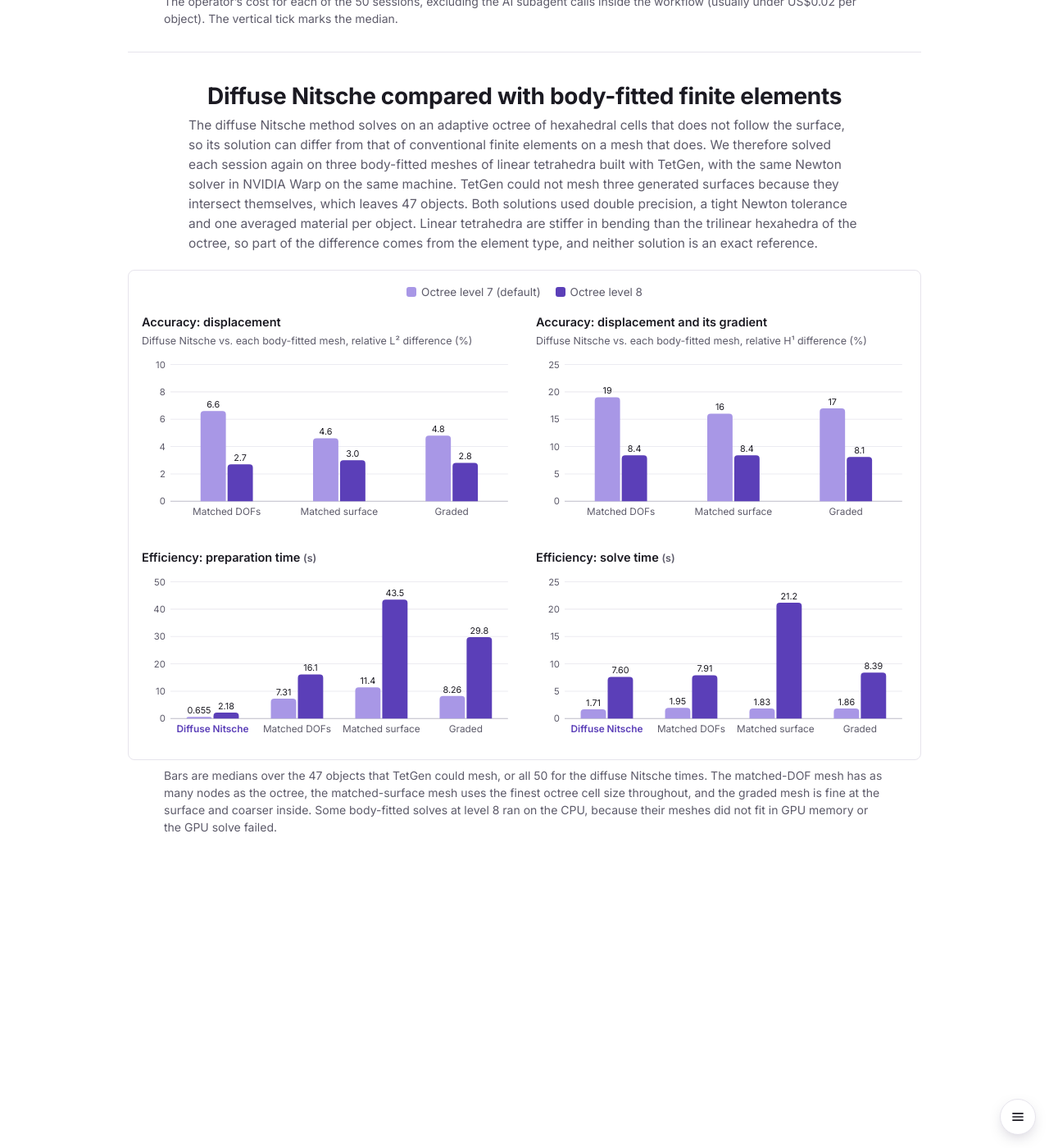
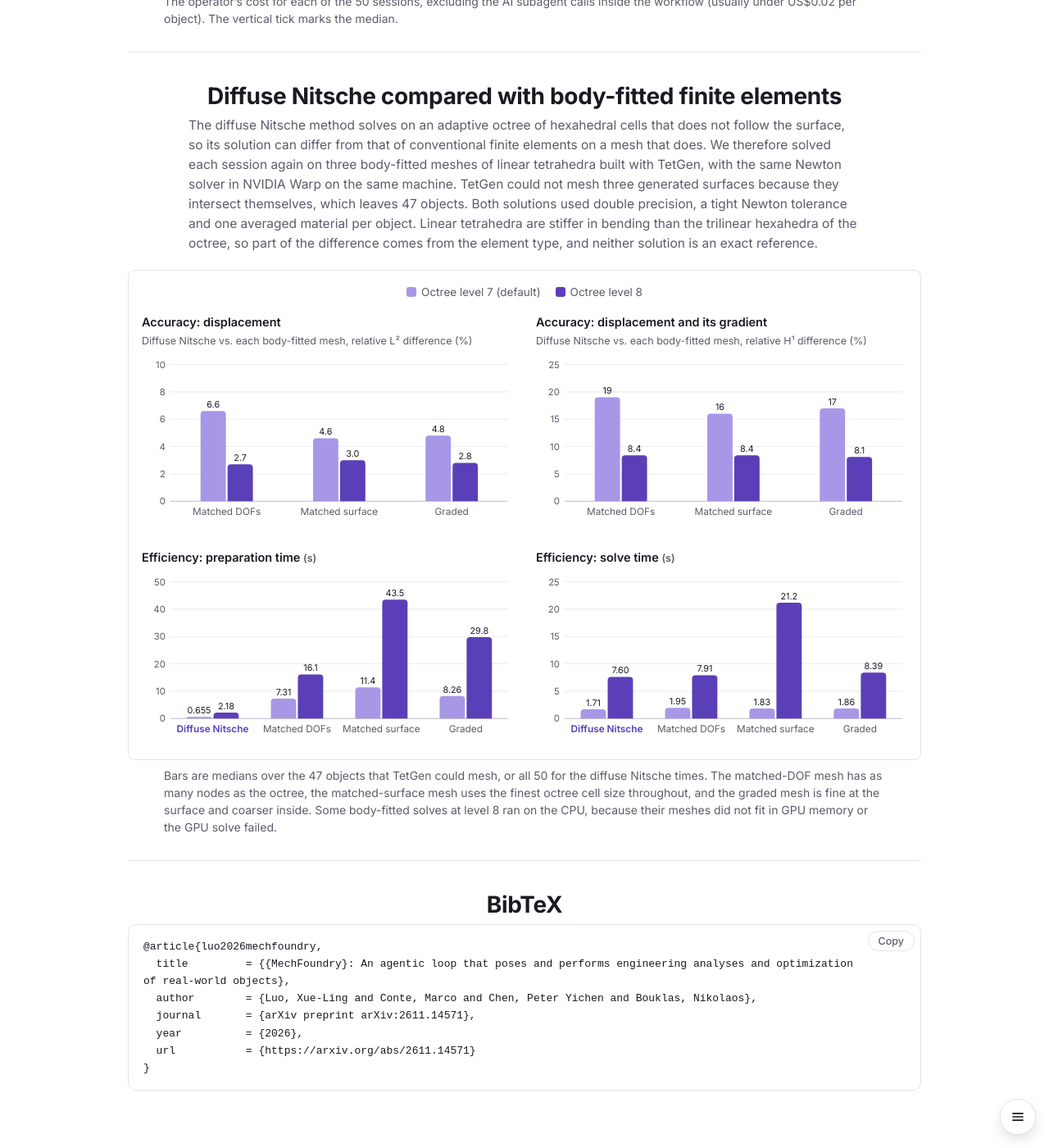
Before and after one commit to LuoXueling/luoxueling.github.io, a Jekyll site: the page mechfoundry/index.html, which Jekyll copies as it is, in a window 1280 px wide and 1400 px high, scrolled down 9699 px. Shown: the whole window at 82% size. Built offline with Jekyll 4.4.1, drawn with Linux system fonts in a browser that asks for light colours; before the commit the page ends 10788 px from its top, so only the background shows below that; some of the changed text lies outside the part shown.

Commit message:
Update arxiv link

```diff
--- a/mechfoundry/index.html
+++ b/mechfoundry/index.html
@@ -128,6 +128,16 @@
     @media (max-width: 720px) { .viz-grid { grid-template-columns: 1fr; } }
     html { scroll-behavior: smooth; }
     section[id] { scroll-margin-top: 12px; }
+    .bib { position: relative; }
+    .bib pre {
+      margin: 0; padding: 16px 76px 16px 18px; white-space: pre-wrap; overflow-wrap: anywhere; border: 1px solid var(--line); border-radius: 10px;
+      font: 13px/1.55 ui-monospace, SFMono-Regular, Menlo, Consolas, monospace; color: var(--text);
+    }
+    .bib-copy {
+      position: absolute; top: 8px; right: 8px; padding: 4px 12px; border: 1px solid var(--line); border-radius: 999px;
+      background: var(--bg); color: var(--muted); font: 500 12.5px "Inter", system-ui, sans-serif; cursor: pointer;
+    }
+    .bib-copy:hover { color: var(--text); }
     .toc { position: fixed; z-index: 8; }
     .toc-list a {
       display: block; color: var(--muted); font-size: 13.5px; line-height: 1.3; padding: 5px 0 5px 12px;
@@ -181,6 +191,7 @@
     <a href="#interface">Web interface</a>
     <a href="#grades">Reviewer grades</a>
     <a href="#comparison">FEA accuracy &amp; cost</a>
+    <a href="#bibtex">BibTeX</a>
   </div>
 </nav>
 <main>
@@ -201,8 +212,10 @@
   <div class="links">
     <a class="btn" href="https://github.com/LuoXueling/MechFoundry/blob/main/.assets/mechfoundry_manuscript_1109.pdf">
       <svg viewBox="0 0 24 24"><path d="M14 2H6a2 2 0 0 0-2 2v16a2 2 0 0 0 2 2h12a2 2 0 0 0 2-2V8l-6-6zm0 1.5L18.5 8H14V3.5zM8 13h8v1.5H8V13zm0 3h8v1.5H8V16zm0-6h4v1.5H8V10z"/></svg>Paper</a>
-    <span class="btn off" title="Announcement pending">arXiv (Soon)</span>
-    <span class="btn off" title="Available once the arXiv entry is announced">BibTeX (Soon)</span>
+    <a class="btn" href="https://arxiv.org/abs/2611.14571">
+      <svg viewBox="0 0 24 24"><path d="M6 2h9l5 5v13a2 2 0 0 1-2 2H6a2 2 0 0 1-2-2V4a2 2 0 0 1 2-2zm8 1.5V8h4.5L14 3.5zM7.5 18h2.1l1-2.4h3.8l1 2.4h2.1L13.6 9h-2.2L7.5 18zm3.8-4.1L12.5 11l1.2 2.9h-2.4z"/></svg>arXiv</a>
+    <a class="btn" href="#bibtex">
+      <svg viewBox="0 0 24 24"><path d="M6 2h12a2 2 0 0 1 2 2v16a2 2 0 0 1-2 2H6a2 2 0 0 1-2-2V4a2 2 0 0 1 2-2zm1 4v1.5h10V6H7zm0 4v1.5h10V10H7zm0 4v1.5h6V14H7z"/></svg>BibTeX</a>
     <a class="btn" href="https://github.com/LuoXueling/MechFoundry">
       <svg viewBox="0 0 24 24"><path d="M12 .5a11.5 11.5 0 0 0-3.64 22.41c.58.1.79-.25.79-.56v-2c-3.2.7-3.88-1.37-3.88-1.37-.52-1.33-1.28-1.69-1.28-1.69-1.05-.71.08-.7.08-.7 1.16.08 1.77 1.19 1.77 1.19 1.03 1.77 2.7 1.26 3.36.96.1-.75.4-1.26.73-1.55-2.55-.29-5.24-1.28-5.24-5.68 0-1.26.45-2.28 1.19-3.09-.12-.29-.52-1.46.11-3.05 0 0 .97-.31 3.17 1.18a11 11 0 0 1 5.77 0c2.2-1.49 3.17-1.18 3.17-1.18.63 1.59.23 2.76.11 3.05.74.81 1.19 1.83 1.19 3.09 0 4.41-2.69 5.38-5.25 5.67.41.36.78 1.06.78 2.14v3.17c0 .31.21.67.8.56A11.5 11.5 0 0 0 12 .5z"/></svg>Code</a>
   </div>
@@ -311,11 +324,35 @@
   <p class="cap">Bars are medians over the 47 objects that TetGen could mesh, or all 50 for the diffuse Nitsche times. The matched-DOF mesh has as many nodes as the octree, the matched-surface mesh uses the finest octree cell size throughout, and the graded mesh is fine at the surface and coarser inside. Some body-fitted solves at level 8 ran on the CPU, because their meshes did not fit in GPU memory or the GPU solve failed.</p>
 </section>
 
+<section id="bibtex">
+  <h2>BibTeX</h2>
+  <div class="bib">
+    <button class="bib-copy" type="button">Copy</button>
+<pre><code>@article{luo2026mechfoundry,
+  title         = {{MechFoundry}: An agentic loop that poses and performs engineering analyses and optimization of real-world objects},
+  author        = {Luo, Xue-Ling and Conte, Marco and Chen, Peter Yichen and Bouklas, Nikolaos},
+  journal       = {arXiv preprint arXiv:2611.14571},
+  year          = {2026},
+  url           = {https://arxiv.org/abs/2611.14571}
+}</code></pre>
+  </div>
+</section>
+
 </main>
 <div style="height:40px"></div>
 
 
 <div id="lb"><img alt=""></div>
+<script>
+  (() => {
+    const b = document.querySelector('.bib-copy'); if (!b) return;
+    b.addEventListener('click', async () => {
+      try { await navigator.clipboard.writeText(document.querySelector('.bib code').textContent); b.textContent = 'Copied'; }
+      catch (e) { b.textContent = 'Select and copy'; }
+      setTimeout(() => b.textContent = 'Copy', 1600);
+    });
+  })();
+</script>
 <script>
   const lb = document.getElementById('lb'), im = lb.querySelector('img');
   document.querySelectorAll('.fig').forEach(f => f.addEventListener('click', () => { im.src = f.src; lb.classList.add('open'); }));
```
Also changed, not shown: _pages/about.md (+1 -1 lines).
